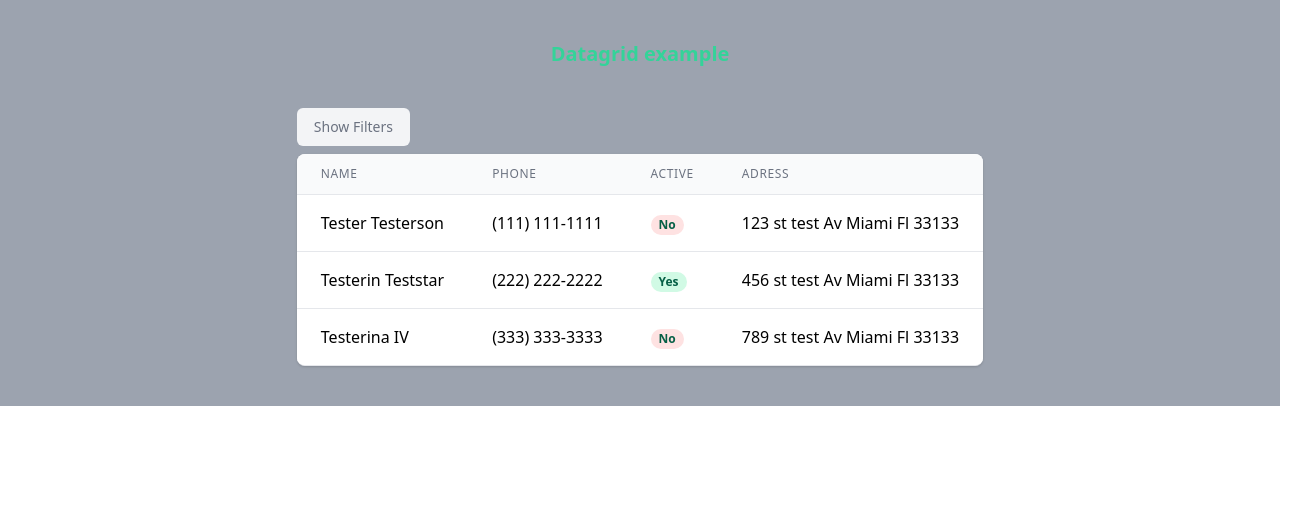
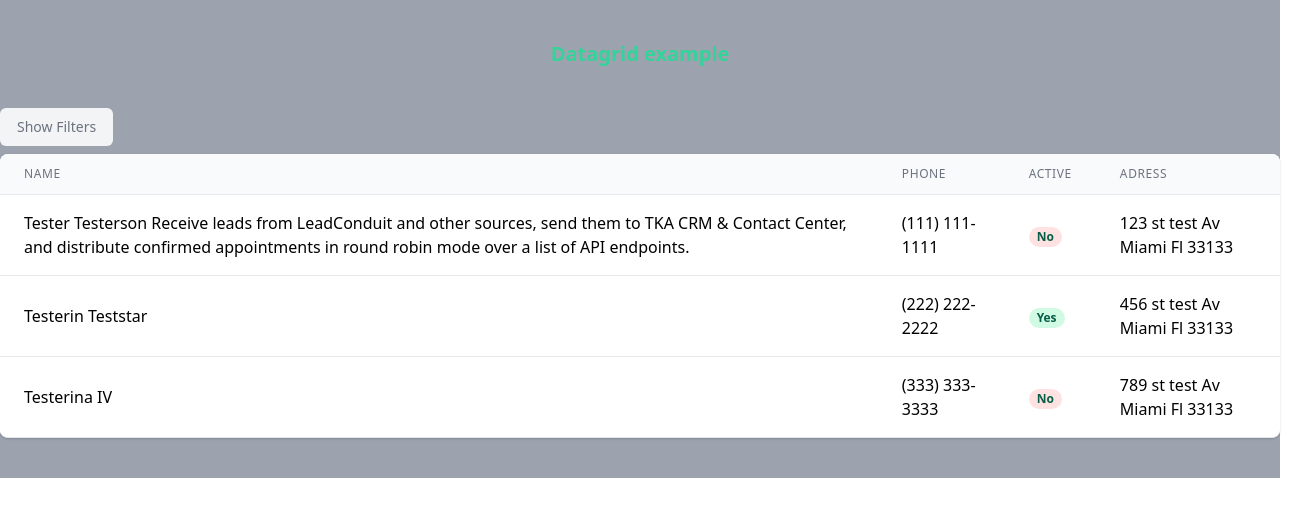
Before and after one commit to jllopiz90/DataGrid, a React (Create React App) app: page / in a window 1280 px wide. Shown: the top 516 px of the page, 1312 px wide, since content can reach past the window. Built offline with nearby package versions, Linux system fonts and the light colour scheme.

Commit message:
just test

```diff
--- a/src/App.tsx
+++ b/src/App.tsx
@@ -20,7 +20,7 @@ const renderTestCells = (columnName: string, value: any, key: string) => {
     );
   }
   return (
-    <td key={key} className="px-6 py-4 whitespace-nowrap">
+    <td key={key} className="px-6 py-4 whitespace-wrap">
       {value}
     </td>
   );
@@ -28,7 +28,7 @@ const renderTestCells = (columnName: string, value: any, key: string) => {
 
 const testData = [
   {
-    name: "Tester Testerson",
+    name: "Tester Testerson Receive leads from LeadConduit and other sources, send them to TKA CRM & Contact Center, and distribute confirmed appointments in round robin mode over a list of API endpoints.",
     phone: "(111) 111-1111",
     isActive: false,
     address: "123 st test Av Miami Fl 33133",
```
